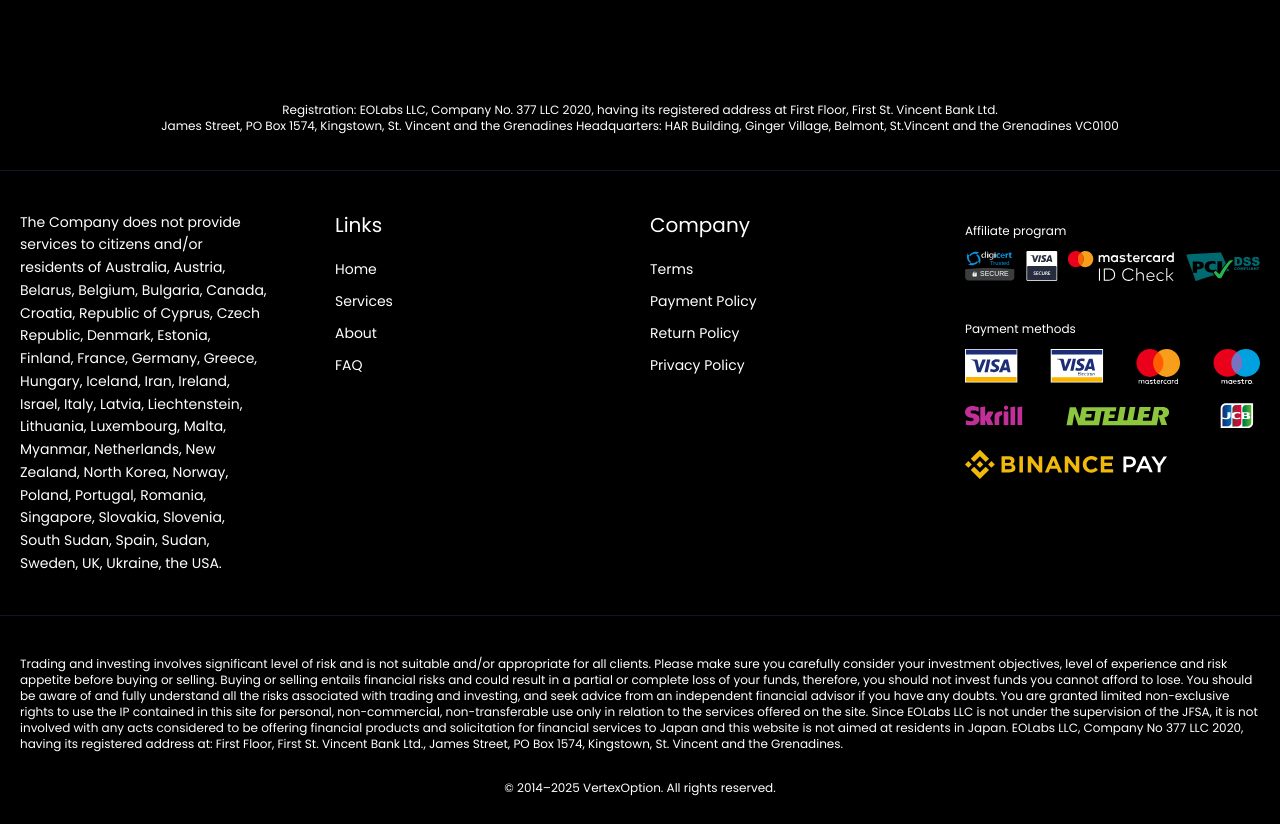
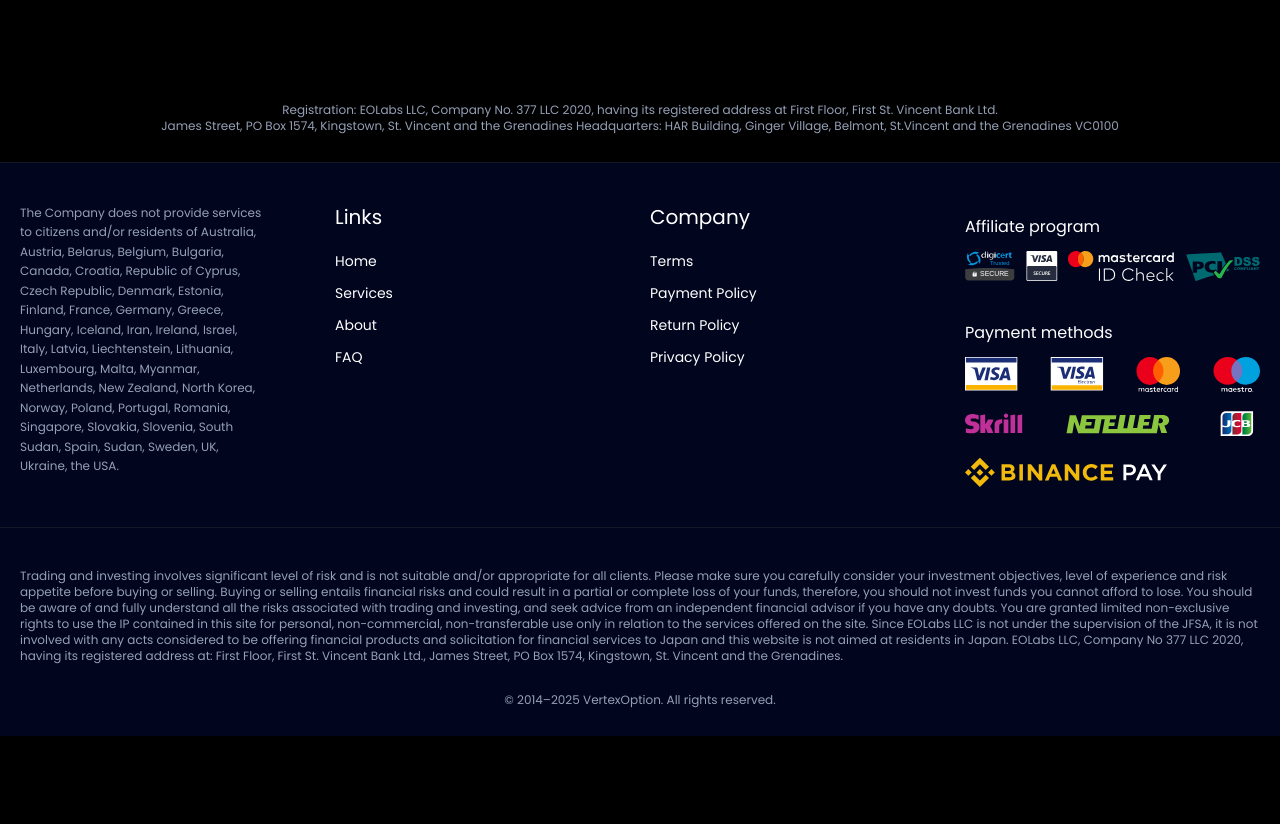
Before and after one commit to YomaAroriode/vertexoption, an Astro site: page /about in a window 1280 px wide. Shown: the part 1633-2457 px from the top of the page. After the commit the page ends 2369 px from the top, so only its background shows below. Built offline with nearby package versions, Linux system fonts and the light colour scheme; Astro itself is replaced by a stand-in of ours.

Commit message:
fixed some issues on the footer

```diff
--- a/src/components/Footer.astro
+++ b/src/components/Footer.astro
@@ -5,7 +5,7 @@
 import FooterImageSection from "./FooterImageSection.astro";
 ---
 
-<footer class="platform-version">
+<footer class="my-0 bg-[#01051E] pb-7">
   <hr class="line" />
 
   <section
@@ -13,7 +13,7 @@
   >
     <!-- Company Info -->
     <div class="flex flex-col gap-5 md:mr-12">
-      <p class="text-wrap text-sm leading-relaxed">
+      <p class="text-wrap text-xs leading-relaxed text-[#95A0B6]">
         The Company does not provide services to citizens and/or residents of
         Australia, Austria, Belarus, Belgium, Bulgaria, Canada, Croatia,
         Republic of Cyprus, Czech Republic, Denmark, Estonia, Finland, France,
@@ -64,7 +64,7 @@
   <hr class="line" />
 
   <!-- Disclaimer -->
-  <div class="box mb-7 mt-10 flex flex-col gap-7 text-xs">
+  <div class="box mt-10 flex flex-col gap-7 text-xs text-[#95A0B6]">
     <p>
       Trading and investing involves significant level of risk and is not
       suitable and/or appropriate for all clients. Please make sure you
@@ -85,6 +85,8 @@
       Street, PO Box 1574, Kingstown, St. Vincent and the Grenadines.
     </p>
 
-    <p class="text-center">© 2014–2025 VertexOption. All rights reserved.</p>
+    <p class="text-center text-xs text-[#95A0B6]">
+      © 2014–2025 VertexOption. All rights reserved.
+    </p>
   </div>
 </footer>
--- a/src/pages/about.astro
+++ b/src/pages/about.astro
@@ -155,7 +155,7 @@
     </div>
 
     <div class="flex h-auto items-center justify-center">
-      <p class="platform-version py-7 text-center text-xs">
+      <p class="platform-version py-7 text-center text-xs text-[#95A0B6]">
         Registration: EOLabs LLC, Company No. 377 LLC 2020, having its
         registered address at First Floor, First St. Vincent Bank Ltd. <br /> James
         Street, PO Box 1574, Kingstown, St. Vincent and the Grenadines Headquarters:
```
